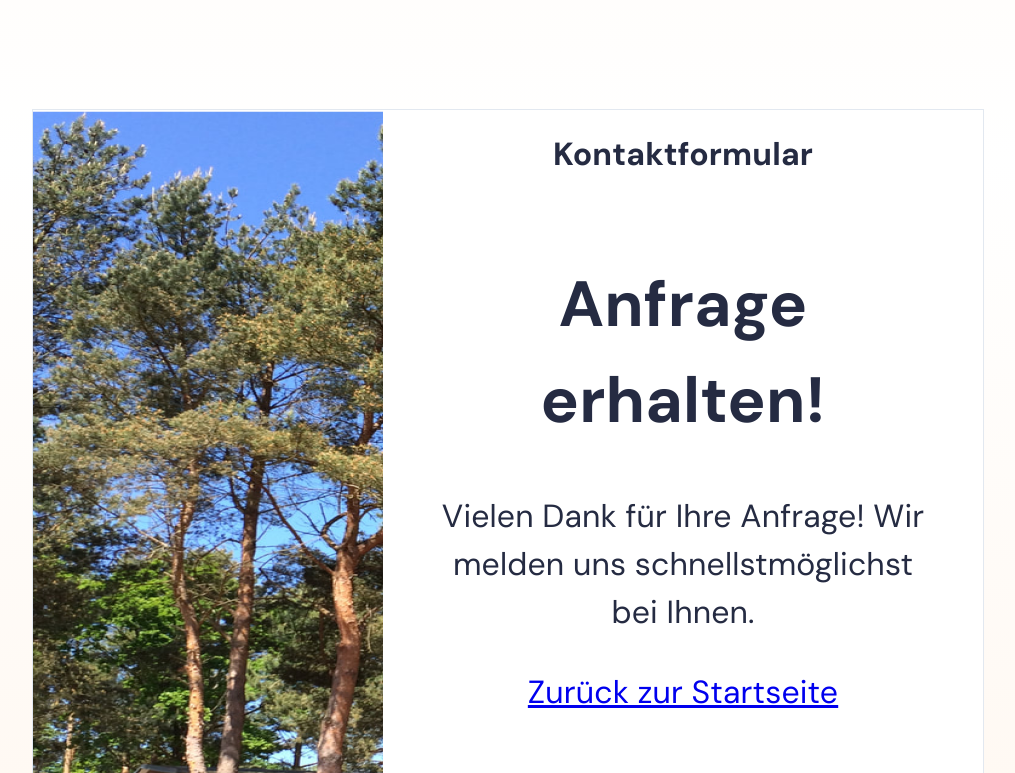
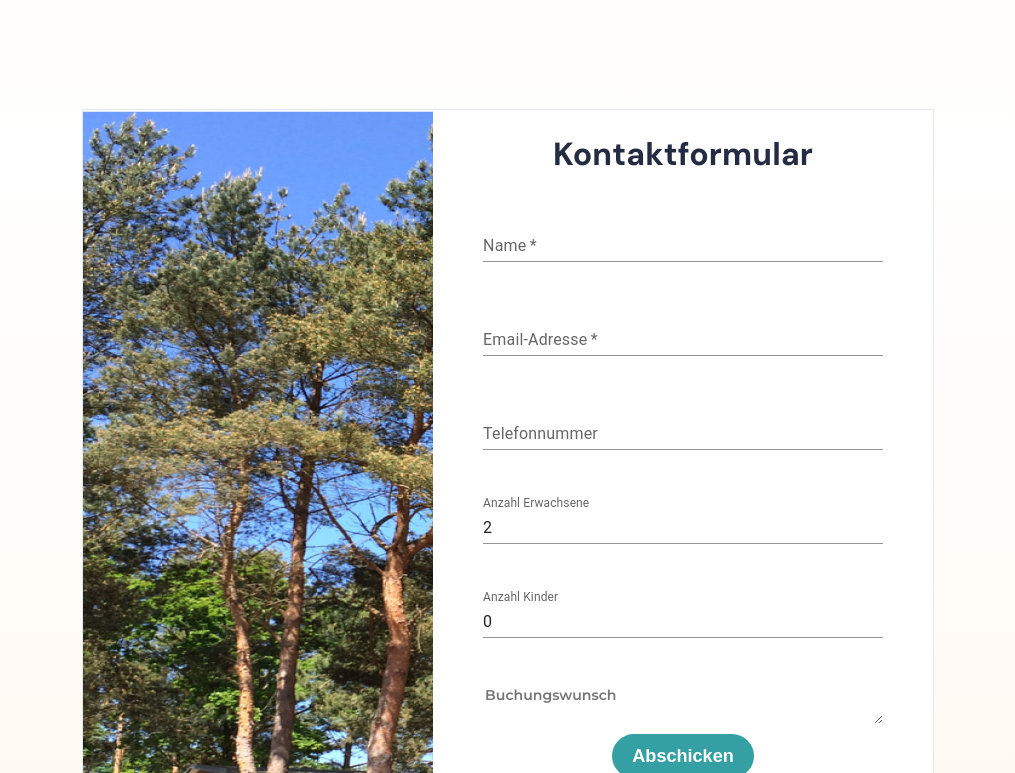
Before and after one commit to alxgrk/familien-urlaub-ruegen, a Next.js app: page /buchung in a window 1280 px wide. Shown: the part 1227-2000 px from the top of the page, without its empty margins (132-1147 px from the left). Built offline with nearby package versions, Linux system fonts and the light colour scheme; a web font is replaced by a local one.

Commit message:
test netlify form auto detection

```diff
--- a/pages/buchung.tsx
+++ b/pages/buchung.tsx
@@ -27,7 +27,7 @@ function parseQueryParam(router: BaseRouter, key: string, defaultValue: number)
 const Buchung: NextPage = () => {
   const router = useRouter();
 
-  const formSubmittedSuccessfully = router.query["erfolg"] == true;
+  const formSubmittedSuccessfully = router.query["erfolg"] !== undefined && Boolean(router.query["erfolg"]) === true;
 
   const [anreiseTag, setAnreiseTag] = useState(router.query["anreise"] ? new Date(router.query["anreise"] as string) : new Date());
   const [abreiseTag, setAbreiseTag] = useState(router.query["abreise"] ? new Date(router.query["abreise"] as string) : new Date(anreiseTag.getTime() + 7 * 24 * 60 * 60 * 1000));
@@ -87,7 +87,7 @@ const Buchung: NextPage = () => {
                 <div className="self-stretch bg-light-text-color overflow-hidden flex flex-col py-[1.5rem] px-[3.13rem] box-border
                 items-center justify-start gap-[2.5rem] min-w-[31.25rem] max-w-[37.5rem] sm:min-w-[10rem] sm:px-[1rem]">
                   <b className="relative leading-[125%]">Kontaktformular</b>
-                  { formSubmittedSuccessfully
+                  { !formSubmittedSuccessfully
                       ? <form data-netlify="true"
                           data-netlify-honeypot="bot-field"
                           name="contact-form"
```
